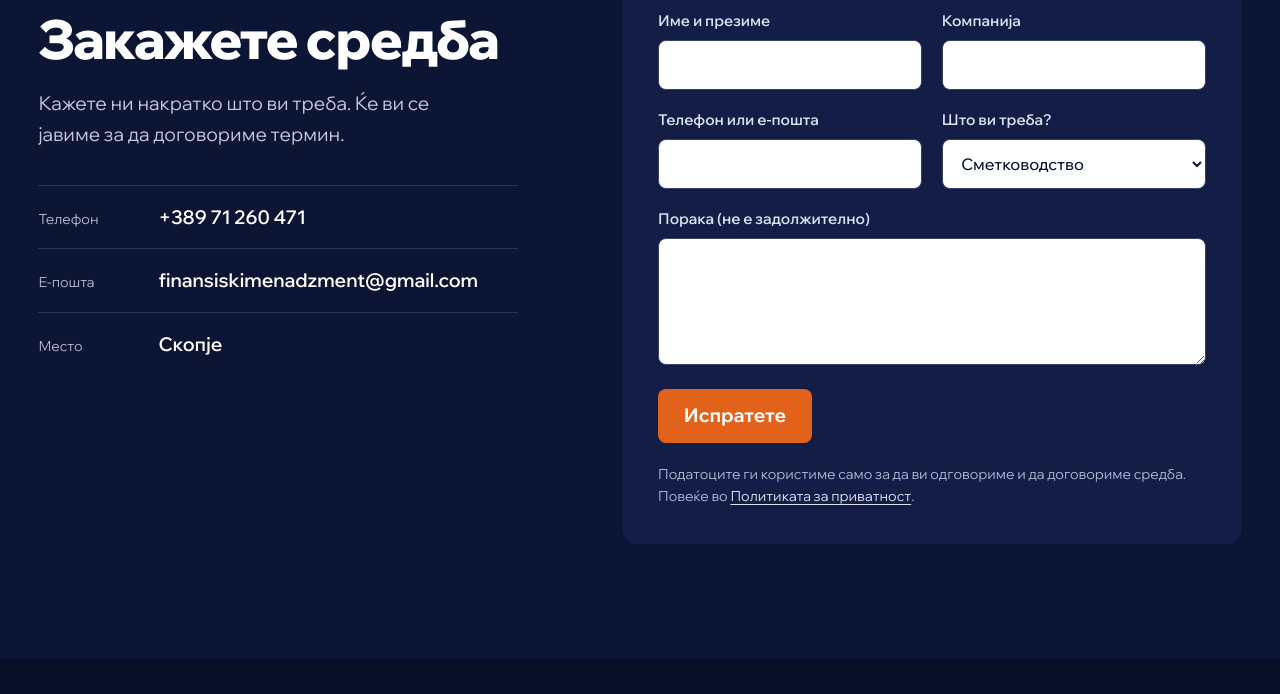
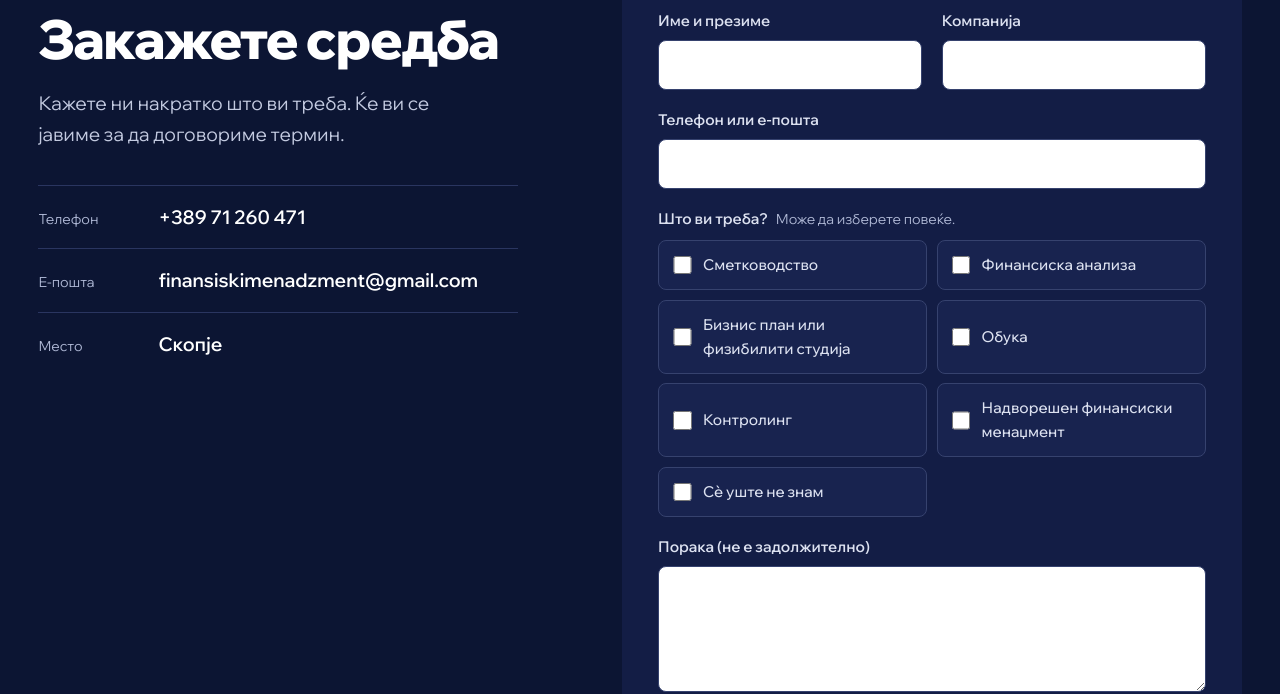
Before and after one commit to nikolakuzevski/finex-pregled, a plain HTML site: page index.html in a window 1280 px wide. Shown: the part 5700-6394 px from the top of the page. Drawn offline with Linux system fonts and the light colour scheme.

Commit message:
Several services can be chosen in the form
Co-Authored-By: Claude Opus 5.5 <noreply@anthropic.com>

```diff
--- a/finex.css
+++ b/finex.css
@@ -178,6 +178,16 @@ h2 { font-weight: 800; font-size: clamp(2.1rem, 1.3rem + 2.6vw, 3.6rem); line-he
 .form input, .form select, .form textarea { width: 100%; min-height: 3.1rem; padding: 0.7rem 0.9rem; border: 1px solid #36426E; border-radius: 0.5rem; background: var(--white); color: var(--navy); font-size: 1rem; font-weight: 500; }
 .form textarea { resize: vertical; min-height: 7rem; }
 .form input:focus-visible, .form select:focus-visible, .form textarea:focus-visible { outline: 3px solid var(--orange); outline-offset: 1px; }
+.picks { margin: 0; padding: 0; border: 0; min-width: 0; }
+.picks legend { padding: 0; margin-bottom: 0.6rem; font-size: 0.9375rem; font-weight: 600; color: #DCE1F0; }
+.picks legend small { font-size: 0.875rem; font-weight: 400; color: #AEB7D4; margin-left: 0.35em; }
+.picks__list { display: grid; grid-template-columns: 1fr 1fr; gap: 0.6rem; }
+.form .pick { display: flex; align-items: center; gap: 0.7rem; padding: 0.75rem 0.9rem; border: 1px solid #36426E; border-radius: 0.5rem; background: #18234F; font-weight: 500; color: #DCE1F0; cursor: pointer; transition: border-color 0.15s, background-color 0.15s; }
+.form .pick:hover { border-color: #5A6690; }
+.form .pick:has(input:checked) { border-color: var(--orange); background: #1F2B5C; color: var(--white); }
+.form .pick input { flex: none; width: 1.15rem; height: 1.15rem; min-height: 0; margin: 0; padding: 0; accent-color: var(--orange); cursor: pointer; }
+.form .pick:has(input:focus-visible) { outline: 3px solid var(--orange); outline-offset: 1px; }
+.form .pick input:focus-visible { outline: none; }
 .form [aria-invalid="true"] { border-color: var(--orange); box-shadow: 0 0 0 1px var(--orange); }
 .form__end { display: flex; align-items: center; gap: 1.25rem; flex-wrap: wrap; margin-top: 0.4rem; }
 .form__status { font-size: 0.9375rem; color: #DCE1F0; max-width: 34ch; }
@@ -296,6 +306,7 @@ html[lang="en"] [data-lang-block="en"] { display: block; }
   .about__grid, .contact__grid { grid-template-columns: 1fr; }
   .values li { grid-template-columns: 1fr; gap: 0.25rem; }
   .form { grid-template-columns: 1fr; }
+  .picks__list { grid-template-columns: 1fr; }
   .legal__sec { grid-template-columns: 1fr; gap: 0.75rem; }
   .foot__grid { flex-direction: column; align-items: flex-start; }
   .foot__firm > span { display: block; }
--- a/finex.js
+++ b/finex.js
@@ -198,7 +198,9 @@
     });
     if (first) { say(t.missing); first.focus(); return; }
 
-    const data = Object.fromEntries(new FormData(form));
+    const fd = new FormData(form);
+    const data = Object.fromEntries(fd);
+    data['Услуга'] = fd.getAll('Услуга').join(', ') || 'Не е избрано';
     const contact = (data['Телефон или е-пошта'] || '').trim();
     const payload = {
       ...data,
@@ -227,6 +229,14 @@
     }
   });
   form.addEventListener('input', (e) => { if (e.target.value.trim()) e.target.removeAttribute('aria-invalid'); });
+  // Services: any number can be ticked, but "Not sure yet" and a named service exclude each other.
+  const picks = [...form.querySelectorAll('[data-picks] input[type="checkbox"]')];
+  form.addEventListener('change', (e) => {
+    const box = e.target;
+    if (!picks.includes(box) || !box.checked) return;
+    const unsure = box.hasAttribute('data-pick-unsure');
+    picks.forEach((p) => { if (p !== box && p.hasAttribute('data-pick-unsure') !== unsure) p.checked = false; });
+  });
 })();
 
 if (window.ScrollCraft) window.ScrollCraft.mount(document.body);
--- a/index.html
+++ b/index.html
@@ -229,18 +229,20 @@
         <input class="form__trap" type="text" name="_honey" tabindex="-1" autocomplete="off" aria-hidden="true">
         <label><span data-en="Name and surname">Име и презиме</span><input name="Име и презиме" autocomplete="name" required></label>
         <label><span data-en="Company">Компанија</span><input name="Компанија" autocomplete="organization"></label>
-        <label><span data-en="Phone or e-mail">Телефон или е-пошта</span><input name="Телефон или е-пошта" autocomplete="email" required></label>
-        <label><span data-en="What do you need?">Што ви треба?</span>
-          <select name="Услуга">
-            <option data-en="Accounting">Сметководство</option>
-            <option data-en="Financial analysis">Финансиска анализа</option>
-            <option data-en="Business plan or feasibility study">Бизнис план или физибилити студија</option>
-            <option data-en="Training">Обука</option>
-            <option data-en="Controlling">Контролинг</option>
-            <option data-en="Outsourced financial management">Надворешен финансиски менаџмент</option>
-            <option data-en="Not sure yet">Сѐ уште не знам</option>
-          </select>
-        </label>
+        <label class="form__wide"><span data-en="Phone or e-mail">Телефон или е-пошта</span><input name="Телефон или е-пошта" autocomplete="email" required></label>
+        <!-- Values stay Macedonian in both languages, so the e-mail to the client reads the same. -->
+        <fieldset class="form__wide picks" data-picks>
+          <legend data-en="What do you need? <small>You can choose more than one.</small>">Што ви треба? <small>Може да изберете повеќе.</small></legend>
+          <div class="picks__list">
+            <label class="pick"><input type="checkbox" name="Услуга" value="Сметководство"><span data-en="Accounting">Сметководство</span></label>
+            <label class="pick"><input type="checkbox" name="Услуга" value="Финансиска анализа"><span data-en="Financial analysis">Финансиска анализа</span></label>
+            <label class="pick"><input type="checkbox" name="Услуга" value="Бизнис план или физибилити студија"><span data-en="Business plan or feasibility study">Бизнис план или физибилити студија</span></label>
+            <label class="pick"><input type="checkbox" name="Услуга" value="Обука"><span data-en="Training">Обука</span></label>
+            <label class="pick"><input type="checkbox" name="Услуга" value="Контролинг"><span data-en="Controlling">Контролинг</span></label>
+            <label class="pick"><input type="checkbox" name="Услуга" value="Надворешен финансиски менаџмент"><span data-en="Outsourced financial management">Надворешен финансиски менаџмент</span></label>
+            <label class="pick"><input type="checkbox" name="Услуга" value="Сѐ уште не знам" data-pick-unsure><span data-en="Not sure yet">Сѐ уште не знам</span></label>
+          </div>
+        </fieldset>
         <label class="form__wide"><span data-en="Message (optional)">Порака (не е задолжително)</span><textarea name="Порака" rows="4"></textarea></label>
         <div class="form__wide form__end">
           <button class="btn" type="submit" data-en="Send">Испратете</button>
```
Also changed, not shown: privatnost.html (+2 -2 lines).
